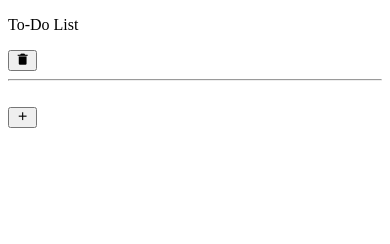
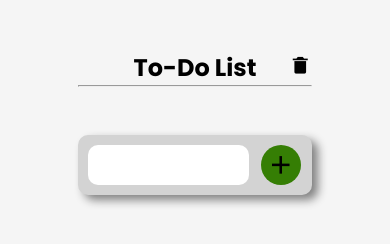
Before and after one commit to Bueno-Italo/todoList, a plain HTML site: page index.html in a window 390 px wide. Drawn offline with nearby package versions, Linux system fonts and the light colour scheme.

Commit message:
Adicionando CSS

```diff
--- a/index.html
+++ b/index.html
@@ -16,8 +16,8 @@
         <hr/>
         <br/>
         <div class="divInsert">
-                <imput class="textInsert" type="text"/>
-                <button><i class="bx bx-plus"></i></button>
+            <input class="textInsert" type="text"/>
+            <button><i class='bx bx-plus'></i></button>
         </div>
         <ul></ul>
     </div>
--- a/style.css
+++ b/style.css
@@ -0,0 +1,129 @@
+@import url('https://fonts.googleapis.com/css2?family=Poppins:ital,wght@0,100;0,200;0,300;0,400;0,500;0,600;0,700;0,800;0,900;1,100;1,200;1,300;1,400;1,500;1,600;1,700;1,800;1,900&display=swap');
+
+* {
+    margin: 0;
+    padding: 0;
+    box-sizing: border-box;
+    font-family: 'Poppins', sans-serif;
+}
+
+body {
+    display: flex;
+    justify-content: center;
+    font-size: xx-large;
+    background-color: whitesmoke;
+}
+
+p {
+    display: flex;
+    justify-content: center;
+    font-size: xx-large;
+    font-weight: bold;
+}
+
+ul {
+    display: flex;
+    flex-direction: column-reverse;
+    margin-bottom: 20px;
+}
+
+.header button {
+    position: absolute;
+    right: 18%;
+    margin-top: -30px;
+}
+
+.header i {
+    font-size: 20px;
+}
+
+.to-do {
+    margin-top: 50px;
+    width: 60%;
+}
+
+.textInsert {
+    border: none;
+    padding: 10px;
+    border-radius: 10px;
+    outline: none;
+    width: 90%;
+}
+
+.divInsert {
+    padding: 10px;
+    background-color: lightgray;
+    border-radius: 10px;
+    display: flex;
+    box-shadow: 6px 5px 10px 0px grey;
+}
+
+button {
+    width: 10%;
+    background: transparent;
+    border: none;
+    cursor: pointer;
+    outline: none;
+}
+
+.bx-plus {
+    font-size: 30px;
+    margin-left: 10px;
+    background-color: rgb(53, 126, 4);
+    border-radius: 50%;
+    padding: 5px;
+    color: black;
+}
+
+.divLi {
+    margin-top: 20px;
+    padding: 10px;
+    background: lightgrey;
+    border-radius: 10px;
+    box-shadow: 6px 5px 10px 0px;
+    display: flex;
+    align-items: center;
+}
+
+.divLi span {
+    width:80%;
+    color: dimgray;
+}
+
+.divLi input {
+    width: 10%;
+    outline: none;
+    accent-color: currentcolor;
+}
+
+.divLi i {
+    font-size: 20px;
+    color: brown
+}
+
+li {
+    list-style-type: none;
+}
+
+.line-through {
+    text-decoration: line-through;
+}
+
+@media (max-width: 775px) {
+    input {
+        width: 70%
+    }
+
+    .divInsert button {
+        width: 30%;
+    }
+
+    i {
+        font-size: 30px;
+        padding:0px;
+    }
+
+    p {
+        font-size: x-large;
+    }
+}
```
Lines whose indentation alone changed are shown as unchanged.
